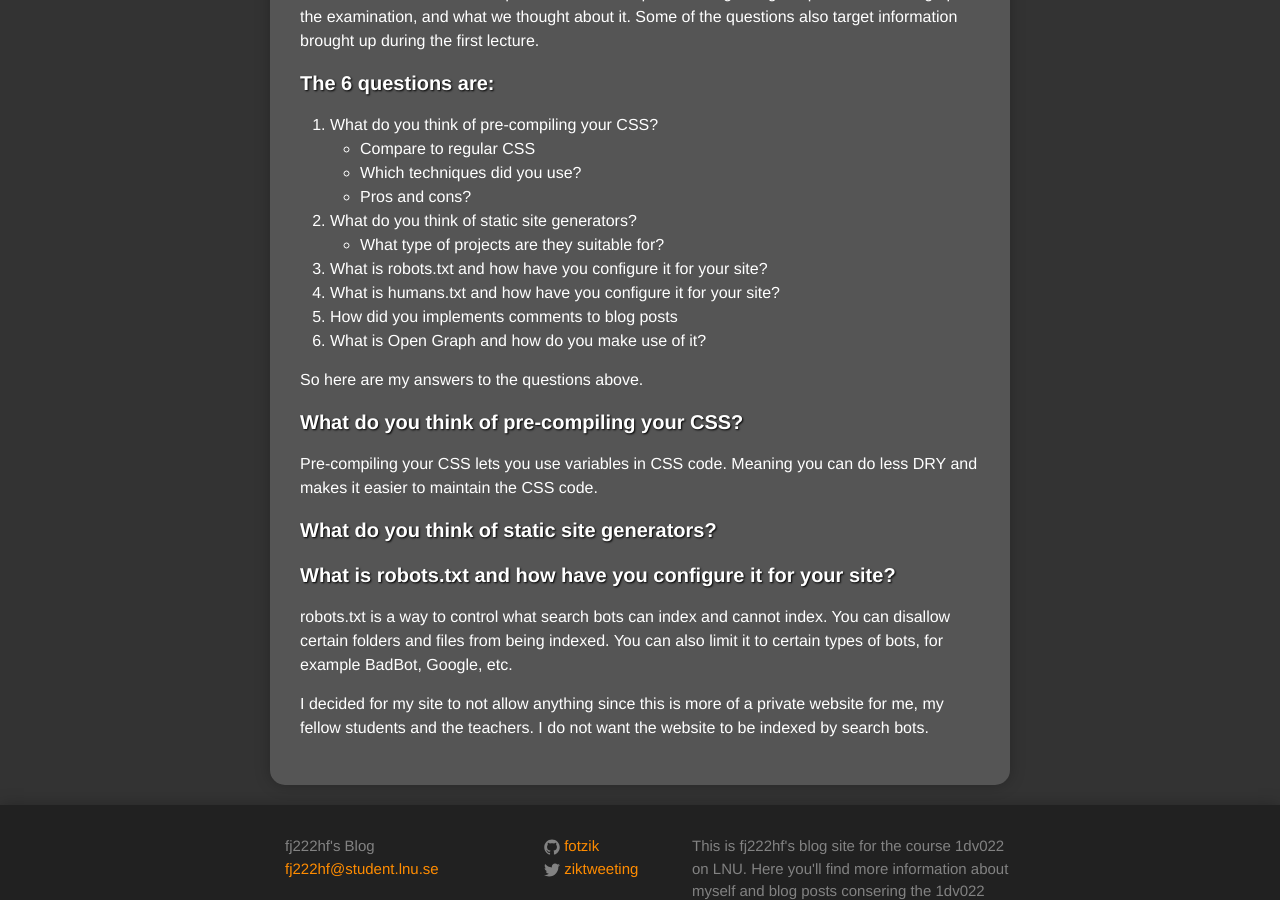
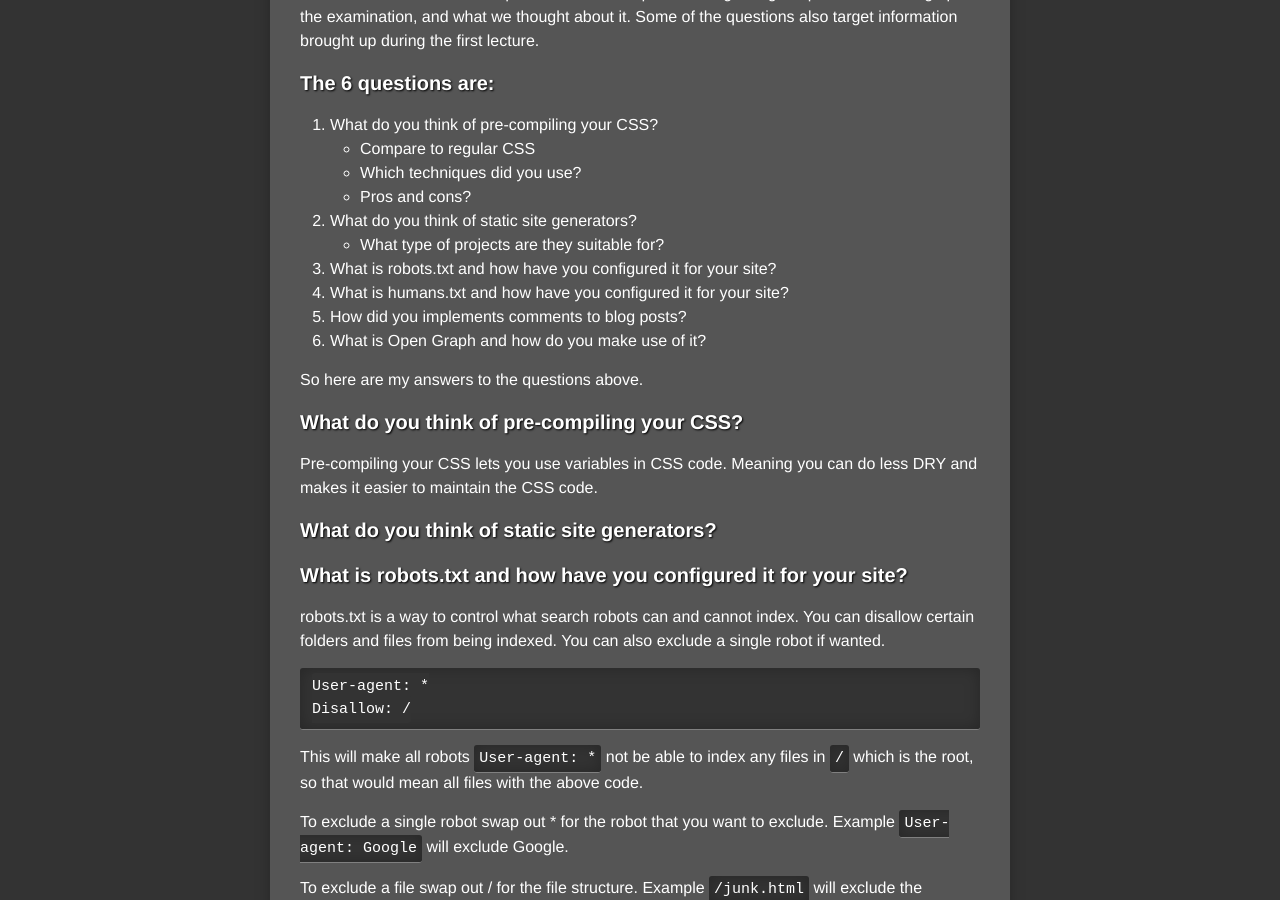
Before and after one commit to FotZik/fotzik.github.io, a Jekyll site: the page built from _posts/2015-11-11-examination-1.md, in a window 1280 px wide and 900 px high, scrolled down 207 px. Built offline with Jekyll 4.4.1, drawn with Linux system fonts in a browser that asks for light colours; some of the changed text lies outside the part shown.

Commit message:
Rewrote the about markdown file and added more answers to the examination 1 questions

```diff
--- a/_posts/2015-11-11-examination-1.md
+++ b/_posts/2015-11-11-examination-1.md
@@ -16,9 +16,9 @@
  * Pros and cons?
 2. What do you think of static site generators?
  * What type of projects are they suitable for?
-3. What is robots.txt and how have you configure it for your site?
-4. What is humans.txt and how have you configure it for your site?
-5. How did you implements comments to blog posts
+3. What is robots.txt and how have you configured it for your site?
+4. What is humans.txt and how have you configured it for your site?
+5. How did you implements comments to blog posts?
 6. What is Open Graph and how do you make use of it?
 
 So here are my answers to the questions above.
@@ -30,9 +30,29 @@
 ####**What do you think of static site generators?**
 
 
-####**What is robots.txt and how have you configure it for your site?**
-robots.txt is a way to control what search bots can index and cannot index. You can disallow certain folders and files
-from being indexed. You can also limit it to certain types of bots, for example BadBot, Google, etc.
+####**What is robots.txt and how have you configured it for your site?**
+robots.txt is a way to control what search robots can and cannot index. You can disallow certain folders and files
+from being indexed. You can also exclude a single robot if wanted.
 
-I decided for my site to not allow anything since this is more of a private website for me, my fellow students and the
-teachers. I do not want the website to be indexed by search bots.
+{% highlight html %}
+User-agent: *
+Disallow: /
+{% endhighlight %}
+This will make all robots `User-agent: *` not be able to index any files in `/` which is the root, so that would mean
+all files with the above code.
+
+To exclude a single robot swap out * for the robot that you want to exclude. Example `User-agent: Google` will
+exclude Google.
+
+To exclude a file swap out / for the file structure. Example `/junk.html` will exclude the junk.html file.
+
+For this site I decided not to allow any robots to index anything. The reason for this is because I want the blog
+to be private and only open to myself, my fellow students and the teachers.
+
+####**What is humans.txt and how have you configured it for your site?**
+
+
+####**How did you implements comments to blog posts**
+
+
+####**What is Open Graph and how do you make use of it?**
```
Also changed, not shown: about.md (+11 -6 lines).
